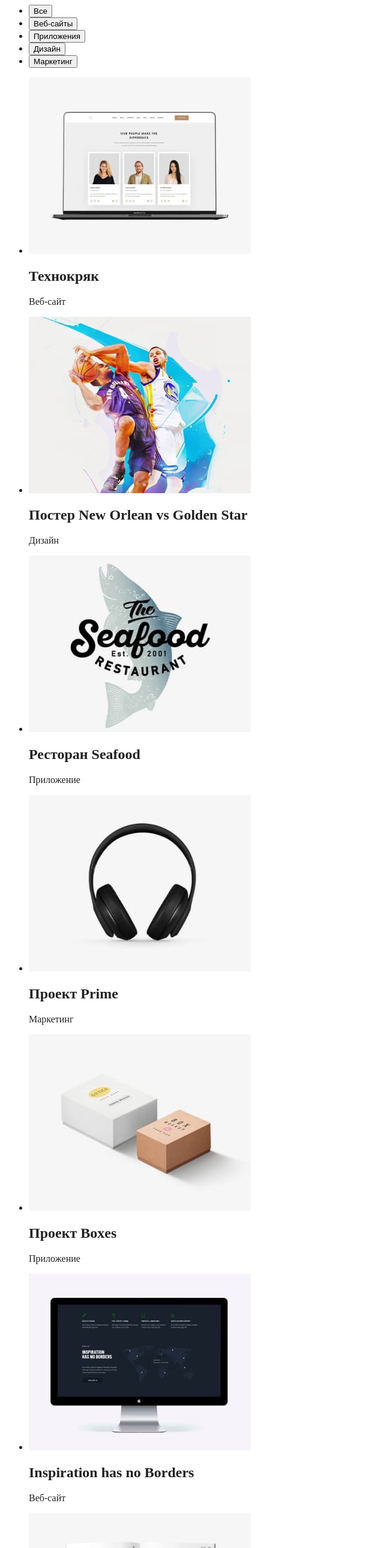
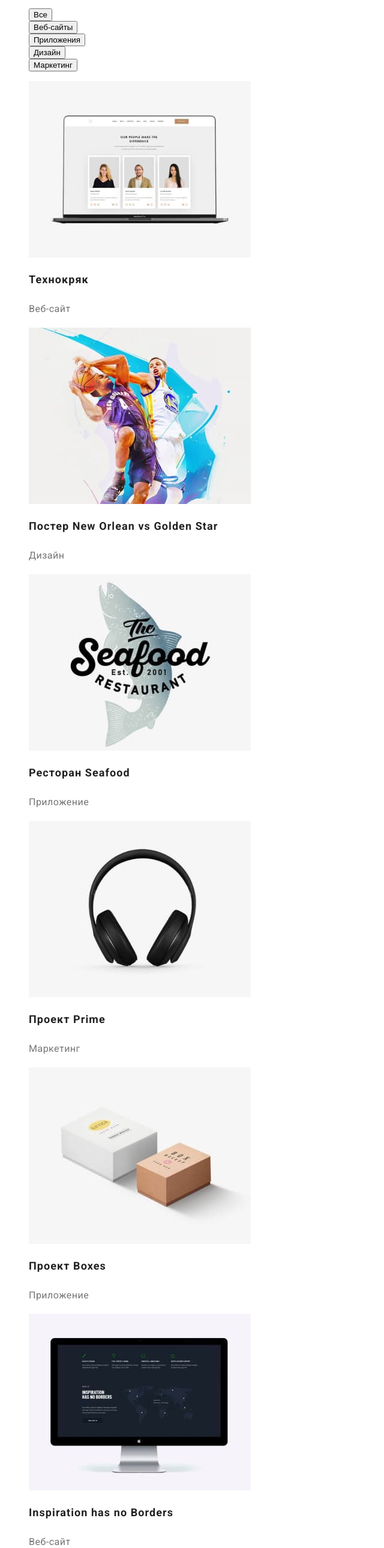
Before and after one commit to sanlander/goit-markup-hw-02, a plain HTML site: page portfolio.html in a window 1280 px wide. Shown: the part 220-2800 px from the top of the page at 60% size, without its empty margins (0-640 px from the left). Drawn offline with Linux system fonts and the light colour scheme.

Commit message:
portf-works

```diff
--- a/css/styles.css
+++ b/css/styles.css
@@ -5,6 +5,7 @@
 }
 
 body {
+    font-family: 'Roboto';
     background-color: #FFFFFF;
     color: var(--primary-text-color)
 }
@@ -36,7 +37,6 @@ body {
     text-decoration: none;
     color: var(--primary-text-color);
 
-    font-family: 'Roboto';
     font-weight: 500;
     font-size: 14px;
     line-height: 1.14;
@@ -56,7 +56,6 @@ width: 100%;
 height: 600px;
 }
 .herro-title {
-    font-family: 'Roboto';
     font-weight: 900;
     font-size: 44px;
     line-height: 1.36;
@@ -68,7 +67,6 @@ height: 600px;
 
 /* Feature */
 .feature-title {
-    font-family: 'Roboto';
     font-weight: 700;
     font-size: 14px;
     line-height: 1.14;
@@ -76,7 +74,6 @@ height: 600px;
     text-transform: uppercase;
 }
 .feature-text {
-    font-family: 'Roboto';
     font-weight: 400;
     font-size: 14px;
     line-height: 1.71;
@@ -86,7 +83,6 @@ height: 600px;
 
 /* Our-work */
 .our-work-title, .team-title {
-    font-family: 'Roboto';
     font-weight: 700;
     font-size: 36px;
     line-height: 1.17;
@@ -99,7 +95,6 @@ height: 600px;
     background-color: #F5F4FA;
 }
 .full-name, .position {
-    font-family: 'Roboto';
     font-weight: 500;
     font-size: 16px;
     line-height: 1.19;
@@ -118,7 +113,6 @@ height: 600px;
 }
 
 .address {
-    font-family: 'Roboto';
     font-style: normal;
     font-weight: 400;
     font-size: 14px;
@@ -132,6 +126,27 @@ height: 600px;
 }
 
 .footer-contacts {
+    text-decoration: none;
     color: rgba(255, 255, 255, 0.6);
+
+}
+
+/* Portfolio */
+.work-examples {
     text-decoration: none;
+   }
+
+.work-examples-project {
+    font-weight: 700;
+    font-size: 18px;
+    line-height: 2;
+    letter-spacing: 0.06em;
+    color: var(--primary-text-color);
 }
+.work-examples-type {
+    font-weight: 400;
+    font-size: 16px;
+    line-height: 1.88;
+    letter-spacing: 0.03em;
+    color: var(--second-text-color);
+}
--- a/portfolio.html
+++ b/portfolio.html
@@ -5,14 +5,19 @@
     <meta http-equiv="X-UA-Compatible" content="IE=edge" />
     <meta name="viewport" content="width=device-width, initial-scale=1.0" />
     <title>Портфолио</title>
-    <link rel="stylesheet" href="./css/styles.css">
-    <link rel="preconnect" href="https://fonts.googleapis.com">
-<link rel="preconnect" href="https://fonts.gstatic.com" crossorigin>
-<link href="https://fonts.googleapis.com/css2?family=Raleway:wght@700&family=Roboto:wght@400;500;700;900&display=swap" rel="stylesheet">
+    <link rel="stylesheet" href="./css/styles.css" />
+    <link rel="preconnect" href="https://fonts.googleapis.com" />
+    <link rel="preconnect" href="https://fonts.gstatic.com" crossorigin />
+    <link
+      href="https://fonts.googleapis.com/css2?family=Raleway:wght@700&family=Roboto:wght@400;500;700;900&display=swap"
+      rel="stylesheet"
+    />
   </head>
   <body>
     <header>
-      <a class="logo-header" href="./index.html"><span class="logo-web">Web</span>Studio</a>
+      <a class="logo-header" href="./index.html"
+        ><span class="logo-web">Web</span>Studio</a
+      >
       <nav>
         <ul class="menu-nav list">
           <li><a href="./index.html" class="link">Студия</a></li>
@@ -35,8 +40,8 @@
         <h1>Примеры наших работ</h1>
       </section>
 
-      <section class="list-works">
-        <ul>
+      <section class="">
+        <ul class="list">
           <li>
             <button type="button">Все</button>
           </li>
@@ -54,79 +59,110 @@
           </li>
         </ul>
 
-        <ul>
+        <ul class="list">
           <li>
+            <a class="work-examples" href="">
               <img src="./images/1.jpg" alt="Технокряк" width="370" />
-            <h2>Технокряк</h2>
-            <p>Веб-сайт</p>
+              <h2 class="work-examples-project">Технокряк</h2>
+              <p class="work-examples-type">Веб-сайт</p>
+            </a>
           </li>
           <li>
+            <a class="work-examples"href="">
               <img
                 src="./images/2.jpg"
                 alt="Постер New Orlean vs Golden Star"
                 width="370"
               />
-            <h2>Постер New Orlean vs Golden Star</h2>
-            <p>Дизайн</p>
+              <h2 class="work-examples-project">Постер New Orlean vs Golden Star</h2>
+              <p class="work-examples-type">Дизайн</p></a
+            >
           </li>
           <li>
+            <a class="work-examples"href="">
               <img src="./images/3.jpg" alt="Ресторан Seafood" width="370" />
-            <h2>Ресторан Seafood</h2>
-            <p>Приложение</p>
+              <h2 class="work-examples-project">Ресторан Seafood</h2>
+              <p class="work-examples-type">Приложение</p>
+            </a>
           </li>
           <li>
+            <a class="work-examples"href="">
               <img src="./images/4.jpg" alt="Проект Prime" width="370" />
-            <h2>Проект Prime</h2>
-            <p>Маркетинг</p>
+              <h2 class="work-examples-project">Проект Prime</h2>
+              <p class="work-examples-type">Маркетинг</p>
+            </a>
           </li>
           <li>
+            <a class="work-examples"href="">
               <img src="./images/5.jpg" alt="Проект Boxes" width="370" />
-            <h2>Проект Boxes</h2>
-            <p>Приложение</p>
+              <h2 class="work-examples-project">Проект Boxes</h2>
+              <p class="work-examples-type">Приложение</p>
+            </a>
           </li>
           <li>
+            <a class="work-examples"href="">
               <img
                 src="./images/6.jpg"
                 alt="Inspiration has no Borders"
                 width="370"
               />
-            <h2>Inspiration has no Borders</h2>
-            <p>Веб-сайт</p>
+              <h2 class="work-examples-project">Inspiration has no Borders</h2>
+              <p class="work-examples-type">Веб-сайт</p>
+            </a>
           </li>
           <li>
+            <a class="work-examples"href="">
               <img
                 src="./images/7.jpg"
                 alt="Издание Limited Edition"
                 width="370"
               />
-            <h2>Издание Limited Edition</h2>
-            <p>Дизайн</p>
+              <h2 class="work-examples-project">Издание Limited Edition</h2>
+              <p class="work-examples-type">Дизайн</p>
+            </a>
           </li>
           <li>
+            <a class="work-examples"href="">
               <img src="./images/8.jpg" alt="Проект LAB" width="370" />
-            <h2>Проект LAB</h2>
-            <p>Маркетинг</p>
+              <h2 class="work-examples-project">Проект LAB</h2>
+              <p class="work-examples-type">Маркетинг</p>
+            </a>
           </li>
           <li>
+            <a class="work-examples"href="">
               <img src="./images/9.jpg" alt="Growing Business" width="370" />
-            <h2>Growing Business</h2>
-            <p>Приложение</p>
+              <h2 class="work-examples-project">Growing Business</h2>
+              <p class="work-examples-type">Приложение</p>
+            </a>
           </li>
         </ul>
       </section>
     </main>
 
     <footer class="footer">
-      <a class="logo-footer" href="#"><span class="logo-web">Web</span>Studio</a>
+      <a class="logo-footer" href="#"
+        ><span class="logo-web">Web</span>Studio</a
+      >
       <address class="address">
         <ul class="list">
           <li>
-            <a href="https://goo.gl/maps/Yheyc2AnssqFfezK6" target="_blank" class="footer-address"
+            <a
+              href="https://goo.gl/maps/Yheyc2AnssqFfezK6"
+              target="_blank"
+              class="footer-address"
               >г. Киев, пр-т Леси Украинки, 26</a
             >
           </li>
-          <li><a href="mailto:info@example.com" class="footer-contacts">info@example.com</a></li>
-          <li><a href="tel:+380961111111" class="footer-contacts">+38 096 111 11 11</a></li>
+          <li>
+            <a href="mailto:info@example.com" class="footer-contacts"
+              >info@example.com</a
+            >
+          </li>
+          <li>
+            <a href="tel:+380961111111" class="footer-contacts"
+              >+38 096 111 11 11</a
+            >
+          </li>
         </ul>
       </address>
     </footer>
```
Lines whose indentation alone changed are shown as unchanged.
